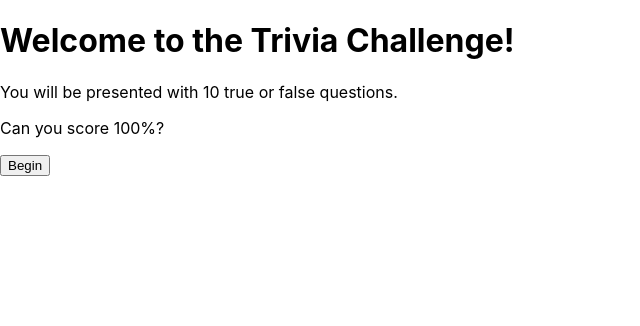
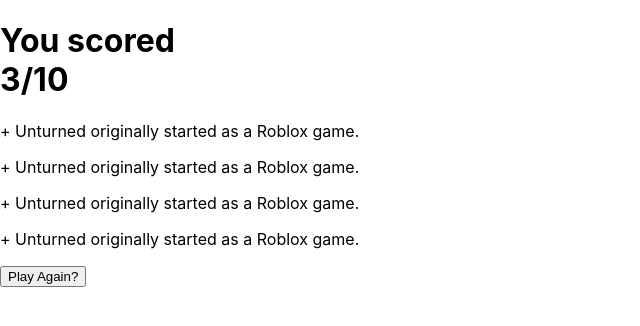
Before and after one commit to freddiemixell/g2i-code-challenge, a React (Create React App) app: page /results in a window 1280 px wide. Shown: the top 326 px of the page, without its empty margins (0-640 px from the left). Built offline with nearby package versions, Linux system fonts and the light colour scheme.

Commit message:
adding results screen

```diff
--- a/src/App.js
+++ b/src/App.js
@@ -7,14 +7,15 @@
 
 import HomeScreen from './components/HomeScreen/HomeScreen';
 import QuizScreen from './components/QuizScreen/QuizScreen';
+import ResultsScreen from './components/ResultsScreen/ResultsScreen';
 
 export default function App() {
   return (
     <Router>
       <div>
         <Switch>
-          <Route path="/about">
-            <About />
+          <Route path="/results">
+            <ResultsScreen />
           </Route>
           <Route path="/quiz">
             <QuizScreen />
@@ -27,7 +28,3 @@
     </Router>
   );
 }
-
-function About() {
-  return <h2>About</h2>;
-}
--- /dev/null
+++ b/src/components/ResultsScreen/PlayAgainBtn.js
@@ -0,0 +1,11 @@
+import React from 'react';
+
+export default function PlayAgainBtn() {
+    return (
+        <div className="container">
+            <button className="button button__playagain">
+                Play Again?
+            </button>
+        </div>
+    );
+}
--- /dev/null
+++ b/src/components/ResultsScreen/ResultsHeader.js
@@ -0,0 +1,13 @@
+import React from 'react';
+
+export default function ResultsHeader() {
+    return (
+        <div className="container">
+            <h1 className="title">
+                You scored
+                <br/>
+                3/10
+            </h1>
+        </div>
+    );
+}
--- /dev/null
+++ b/src/components/ResultsScreen/ResultsScreen.js
@@ -0,0 +1,15 @@
+import React from 'react';
+
+import ResultsHeader from './ResultsHeader';
+import ScoreCard from './ScoreCard';
+import PlayAgainBtn from './PlayAgainBtn';
+
+export default function ResultsScreen() {
+    return (
+        <div className="section">
+            <ResultsHeader/>
+            <ScoreCard/>
+            <PlayAgainBtn/>
+        </div>
+    );
+}
--- /dev/null
+++ b/src/components/ResultsScreen/ScoreCard.js
@@ -0,0 +1,14 @@
+import React from 'react';
+
+import ScoreCardItem from './ScoreCardItem';
+
+export default function ScoreCard() {
+    return (
+        <div className="container">
+            <ScoreCardItem/>
+            <ScoreCardItem/>
+            <ScoreCardItem/>
+            <ScoreCardItem/>
+        </div>
+    );
+}
--- /dev/null
+++ b/src/components/ResultsScreen/ScoreCardItem.js
@@ -0,0 +1,9 @@
+import React from 'react';
+
+export default function ScoreCardItem() {
+    return (
+        <div class="scorecard__item">
+            <p>+ Unturned originally started as a Roblox game.</p>
+        </div>
+    );
+}
```
